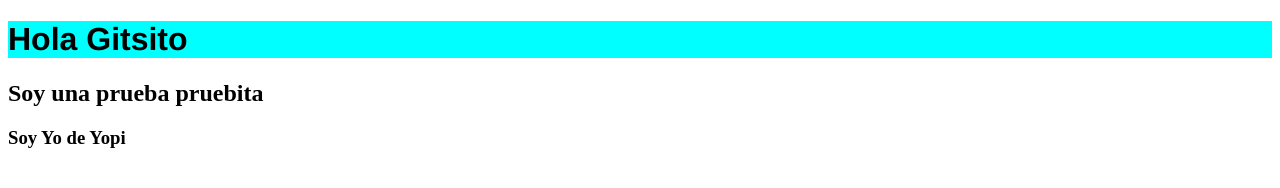
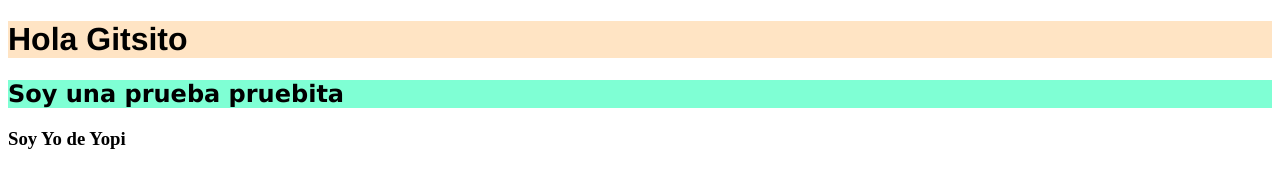
Before and after one commit to Alettsis04/probandoGit, a plain HTML site: page index.html in a window 1280 px wide. Drawn offline with Linux system fonts and the light colour scheme.

Commit message:
Nuevos cambios, css y comandos

```diff
--- a/index.css
+++ b/index.css
@@ -1,4 +1,9 @@
 h1 {
     font-family: 'Franklin Gothic Medium', 'Arial Narrow', Arial, sans-serif;
-    background-color: aqua;
+    background-color: bisque;
 }
+
+h2 {
+    font-family: 'Lucida Sans', 'Lucida Sans Regular', 'Lucida Grande', 'Lucida Sans Unicode', Geneva, Verdana, sans-serif;
+    background-color: aquamarine;
+}
```
Also changed, not shown: comandos.txt.
